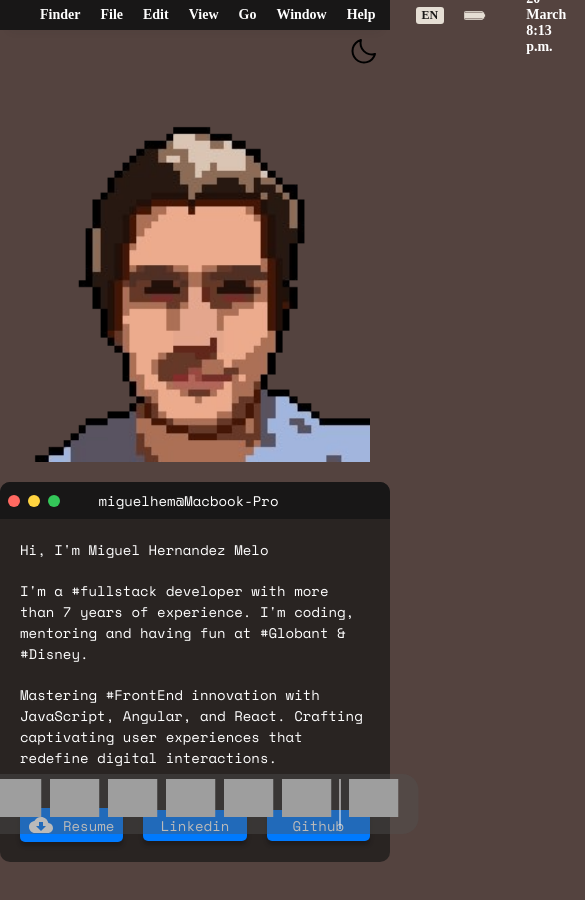
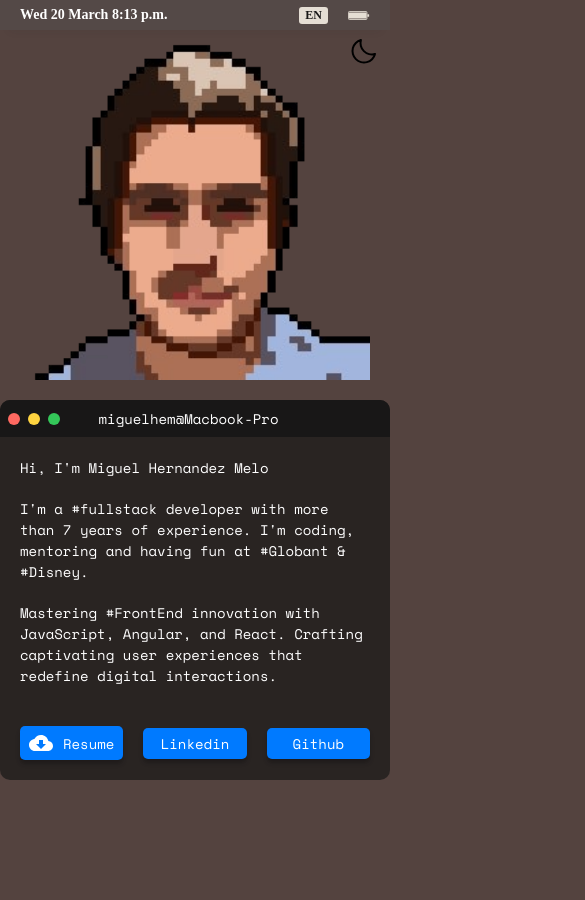
Before and after one commit to miguelhemmm/personal-macOs-web, a React (Vite) app: page / in a window 390 px wide. Shown: the top 900 px of the page, 585 px wide, since content can reach past the window. After the commit the page ends 844 px from the top, so only its background shows below. Built offline with nearby package versions, Linux system fonts and the light colour scheme; grey boxes are pictures that could not be loaded; a web font is replaced by a local one.

Commit message:
added first iteration of mobile version

```diff
--- a/package.json
+++ b/package.json
@@ -18,7 +18,6 @@
     "@mui/icons-material": "^5.15.14",
     "@mui/material": "^5.15.14",
     "date-fns": "^3.6.0",
-    "dayjs": "^1.11.10",
     "i18next": "^23.10.1",
     "install": "^0.13.0",
     "npm": "^10.5.0",
--- a/src/index.scss
+++ b/src/index.scss
@@ -3,4 +3,20 @@
 body {
   font-family: "San Francisco";
   font-weight: 500;
+  overflow: hidden;
+
+  /* Small devices such as large phones (640px and up) */
+  @media only screen and (max-width: 370) {
+    overflow-y: auto;
+  }
+
+  /* Small devices such as large phones (640px and up) */
+  @media only screen and (max-width: 640px) {
+    overflow-y: auto;
+  }
+
+  /* Medium devices such as tablets (768px and up) */
+  @media only screen and (max-width: 768px) {
+    overflow-y: auto;
+  }
 }
--- a/src/pages/Navigation/Navigation.styled.tsx
+++ b/src/pages/Navigation/Navigation.styled.tsx
@@ -8,7 +8,7 @@ const fadeIn = keyframes`
   to { opacity: 1; }
 `;
 
-export const StyledNav = styled.nav`
+export const StyledNav = styled.nav<{ $isDarkTheme?: boolean }>`
   background-color: var(--dark-nav);
   width: 100%;
   height: 30px;
@@ -26,10 +26,16 @@ export const StyledNav = styled.nav`
   & img {
     height: 16px;
   }
+
+  @media only screen and (max-width: 740px) {
+    background-color: var(--transparent-background);
+  }
 `;
 
 export const StyledDiv = styled.div`
   background: transparent;
+  position: fixed;
+  z-index: 100;
   width: 100%;
   display: flex;
   justify-content: flex-end;
--- a/src/pages/Navigation/Navigation.tsx
+++ b/src/pages/Navigation/Navigation.tsx
@@ -1,8 +1,10 @@
 import { FC, useMemo } from "react";
+import useMediaQuery from "@mui/material/useMediaQuery";
+
 import { useTranslation } from "react-i18next";
 import { StyledDiv, StyledNav } from "./Navigation.styled";
 import { Lang, Theme } from "models";
-import { NavigationItems } from "./navigation-items";
+import { MobileNavigation, NavigationItems } from "./navigation-items";
 import sunIcon from "../../assets/svg/sun.svg";
 import moonIcon from "../../assets/svg/moon.svg";
 
@@ -14,6 +16,7 @@ interface Props {
 
 export const Navigation: FC<Props> = ({ theme, toggleLang, toggleTheme }) => {
   const { t, i18n } = useTranslation();
+  const matches = useMediaQuery("(max-width:740px)");
 
   const imageSrc = useMemo(() => {
     return theme === "light" ? sunIcon : moonIcon;
@@ -25,8 +28,8 @@ export const Navigation: FC<Props> = ({ theme, toggleLang, toggleTheme }) => {
 
   return (
     <>
-      <StyledNav>
-        <NavigationItems translate={t} lang={currentLang} toggleLang={toggleLang} />
+      <StyledNav $isDarkTheme={theme === "dark"}>
+        {matches ? <MobileNavigation lang={currentLang} toggleLang={toggleLang} /> : <NavigationItems translate={t} lang={currentLang} toggleLang={toggleLang} />}
       </StyledNav>
       <StyledDiv>
         <span style={{ cursor: "pointer" }} onClick={toggleTheme}>
--- a/src/pages/Navigation/navigation-items/Battery.tsx
+++ b/src/pages/Navigation/navigation-items/Battery.tsx
@@ -6,7 +6,8 @@ interface Props {
 }
 
 export const BatteryIcon: FC<Props> = ({ level, isCharging }) => {
-  const currentLevel = level || isNaN(level) ? 100 : level;
+  const currentLevel = level;
+
   return (
     <svg width='22px' height='17px' viewBox='0 0 25 15' fill='none' xmlns='http://www.w3.org/2000/svg'>
       <rect
@@ -31,7 +32,7 @@ export const BatteryIcon: FC<Props> = ({ level, isCharging }) => {
       <rect
         x='1'
         y='4'
-        width={currentLevel * 0.22}
+        width={currentLevel * 0.2}
         height='7'
         rx='0.5'
         fill='#e5ded4
@@ -39,7 +40,7 @@ export const BatteryIcon: FC<Props> = ({ level, isCharging }) => {
       />
       {isCharging && (
         <svg x='4.5' y='3' width='16px' height='16px' viewBox='0 0 24 24' fill='none' xmlns='http://www.w3.org/2000/svg'>
-          <path d='M7 9l4-8v6h4l-4 8v-6H7z' fill='black' />
+          <path d='M7 9l4-8v6h4l-4 8v-6H7z' fill={level < 50 ? "#e5ded4" : "black"} />
         </svg>
       )}
     </svg>
--- /dev/null
+++ b/src/pages/Navigation/navigation-items/MobileNavigation.tsx
@@ -0,0 +1,42 @@
+import { FC, useMemo } from "react";
+import { StyledButton, StyledItemContainer, StyledNavItem } from "../Navigation.styled";
+import { format } from "date-fns";
+import { es, enUS } from "date-fns/locale";
+import { useBattery } from "react-use";
+import { BatteryIcon } from "./Battery";
+import { Lang } from "models";
+
+interface Props {
+  lang: string;
+  toggleLang: (lang: Lang) => void;
+}
+export const MobileNavigation: FC<Props> = ({ lang, toggleLang }) => {
+  const battery = useBattery() as { level: number; charging: boolean };
+  const { level, charging } = battery;
+
+  const locale = useMemo(() => {
+    return lang === "en" ? enUS : es;
+  }, [lang]);
+
+  return (
+    <StyledItemContainer>
+      <StyledNavItem $position='flex-start'>
+        <li>
+          <a href='/contact'>
+            {format(new Date(), "EEE dd MMMM h:mm aaaa", {
+              locale,
+            })}
+          </a>
+        </li>
+      </StyledNavItem>
+      <StyledNavItem $position='flex-end'>
+        <li>
+          <StyledButton onClick={() => toggleLang(lang === "en" ? "es" : "en")}>{lang === "es" ? "ES" : "EN"}</StyledButton>
+        </li>
+        <li>
+          <BatteryIcon level={level && typeof level === "number" ? level * 100 : 1 * 100} isCharging={charging} />
+        </li>
+      </StyledNavItem>
+    </StyledItemContainer>
+  );
+};
--- a/src/pages/Navigation/navigation-items/NavigationItems.tsx
+++ b/src/pages/Navigation/navigation-items/NavigationItems.tsx
@@ -80,7 +80,7 @@ export const NavigationItems: FC<Props> = ({ translate, lang, toggleLang }) => {
           <StyledButton onClick={() => toggleLang(lang === "en" ? "es" : "en")}>{lang === "es" ? "ES" : "EN"}</StyledButton>
         </li>
         <li>
-          <BatteryIcon level={level * 100} isCharging={charging} />
+          <BatteryIcon level={level && typeof level === "number" ? level * 100 : 1 * 100} isCharging={charging} />
         </li>
         <li>
           <StyledImg src='https://eshop.macsales.com/blog/wp-content/uploads/2021/03/control-center-icon.png' />
--- a/src/pages/Navigation/navigation-items/index.ts
+++ b/src/pages/Navigation/navigation-items/index.ts
@@ -1 +1,2 @@
 export * from "./NavigationItems";
+export * from "./MobileNavigation";
--- a/src/pages/content/Content.styled.tsx
+++ b/src/pages/content/Content.styled.tsx
@@ -7,6 +7,10 @@ export const StyledContainer = styled.div`
   justify-content: center;
   padding: 40px 0;
   flex-wrap: wrap-reverse;
+
+  @media only screen and (max-width: 740px) {
+    padding: 0;
+  }
 `;
 
 export const StyledImg = styled.img`
--- a/src/pages/toolbar/Toolbar.tsx
+++ b/src/pages/toolbar/Toolbar.tsx
@@ -3,6 +3,7 @@ import { FC } from "react";
 import "./toolbar.scss";
 import { StyledDivider, StyledTooltip } from "./Toolbar.styled";
 import { IosCard } from "shared";
+import { useMediaQuery } from "@mui/material";
 
 const icons = [
   { name: "Finder", src: "https://uploads-ssl.webflow.com/5f7081c044fb7b3321ac260e/5f70853981255cc36b3a37af_finder.png" },
@@ -20,6 +21,8 @@ interface Props {
 }
 
 export const Toolbar: FC<Props> = ({ minimize, setMinimize }) => {
+  const matches = useMediaQuery("(max-width:740px)");
+
   const renderIosCard = () => {
     return (
       <div onClick={() => setMinimize?.(false)}>
@@ -33,6 +36,8 @@ export const Toolbar: FC<Props> = ({ minimize, setMinimize }) => {
     );
   };
   return (
+    <>
+      {!matches && (
         <div className='container'>
           {icons.map((icon) => (
             <StyledTooltip arrow title={icon.name} placement='top'>
@@ -48,5 +53,7 @@ export const Toolbar: FC<Props> = ({ minimize, setMinimize }) => {
             </StyledTooltip>
           ))}
         </div>
+      )}
+    </>
   );
 };
--- a/src/theme/global.ts
+++ b/src/theme/global.ts
@@ -7,9 +7,9 @@ type GlobalThemeProps = {
 
 const globalStyle = createGlobalStyle`
   :root {
-
 	--primary-color: #007AFF;
 	--white: #e5ded4;
+	--transparent-background: rgba(83, 83, 83, 0.4);
 
     //dark-mode
 	--red-dark: rgb(255, 69, 58);
@@ -38,10 +38,9 @@ const globalStyle = createGlobalStyle`
 
   body  {
     -webkit-font-smoothing: antialiased;
-     height: 100vh;
+     height: calc(100vh - 30px);
 	 text-rendering: optimizeSpeed;
      background-color: ${({ theme }: GlobalThemeProps) => theme.background};
-	 overflow: hidden;
   }
 
   nav {
```
Also changed, not shown: 1 other file (tests, documents, lock files or other folders). Lines whose indentation alone changed are shown as unchanged.
